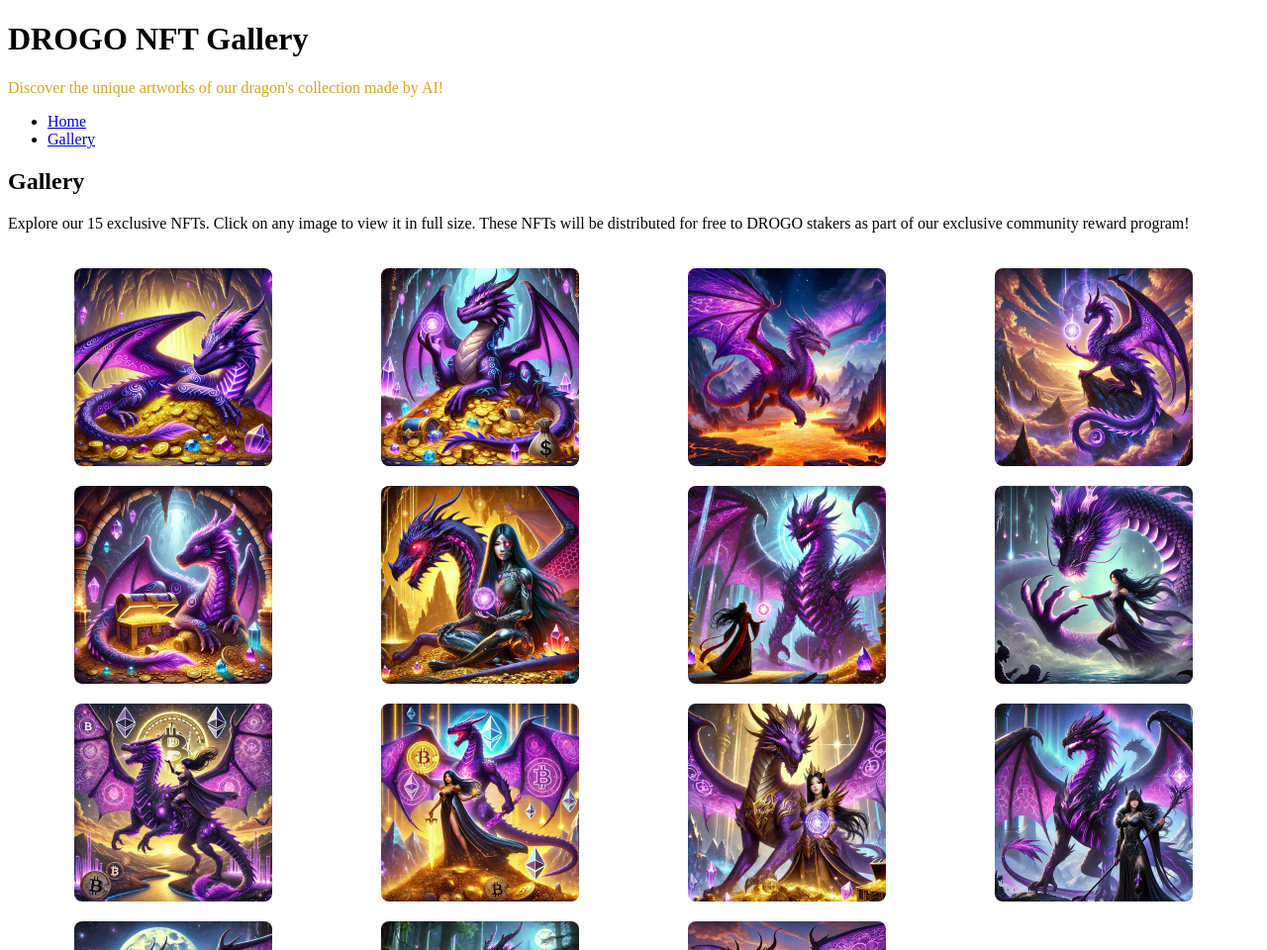
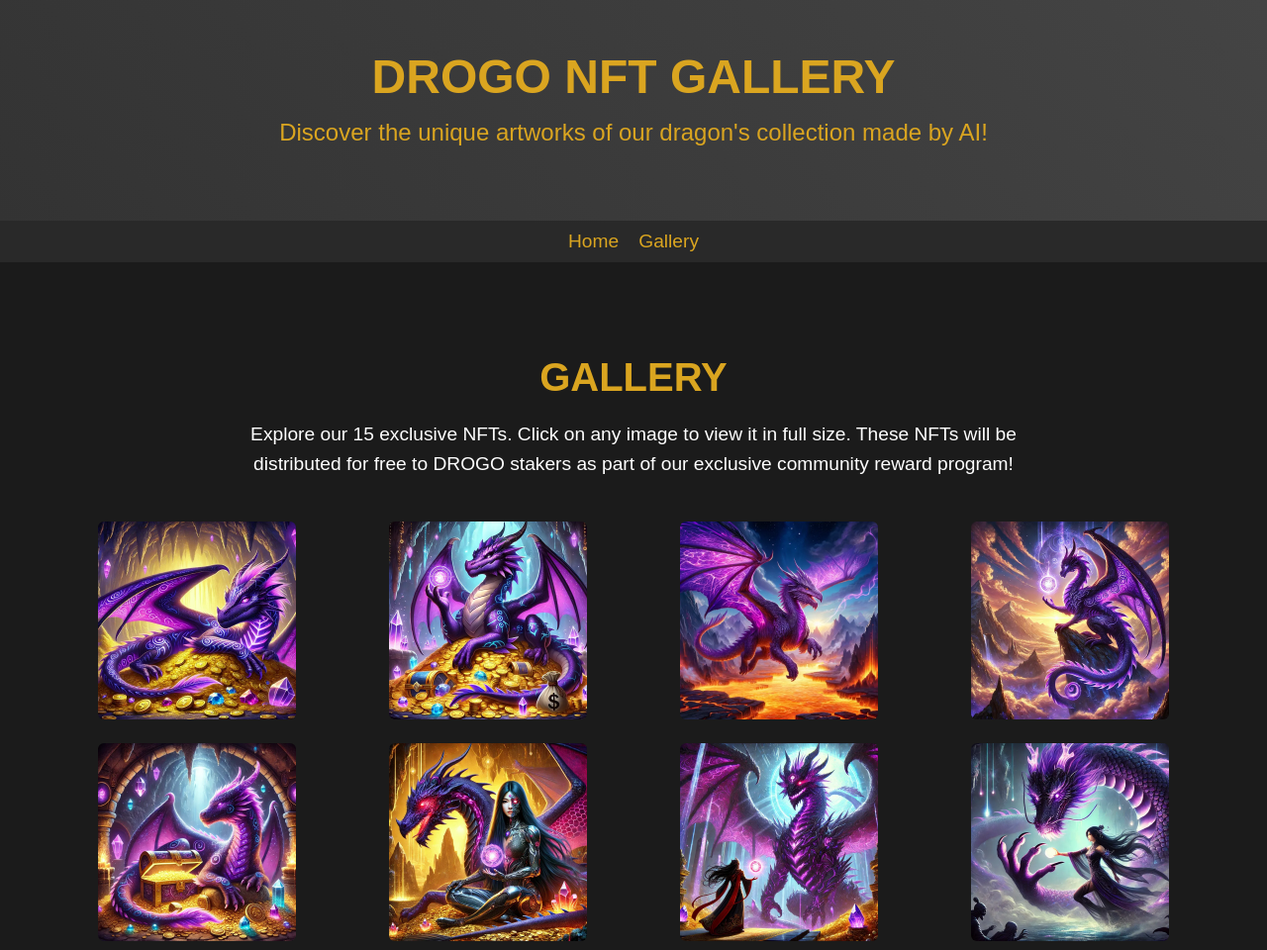
Before and after one commit to egrassy/theonlyonesite, a plain HTML site: page drogo_nft.html in a window 1280 px wide. Shown: the top 960 px of the page at 99% size. Drawn offline with Linux system fonts and the light colour scheme.

Commit message:
Update styled.css

```diff
--- a/styled.css
+++ b/styled.css
@@ -1,3 +1,83 @@
+/* Ogólny styl strony */
+body {
+  font-family: 'Arial', sans-serif;
+  margin: 0;
+  padding: 0;
+  background-color: #1b1b1b;
+  color: #fff;
+}
+
+header {
+  text-align: center;
+  background: linear-gradient(45deg, #333, #444);
+  padding: 50px 20px;
+  color: goldenrod;
+}
+
+header h1 {
+  font-size: 3rem;
+  font-weight: bold;
+  margin: 0;
+  text-transform: uppercase;
+}
+
+header p {
+  font-size: 1.5rem;
+  margin-top: 10px;
+  color: #fff;
+}
+
+.primary-navigation {
+  background-color: #292929;
+  padding: 10px 20px;
+  text-align: center;
+}
+
+.primary-navigation .nav-list {
+  list-style: none;
+  margin: 0;
+  padding: 0;
+  display: inline-flex;
+  gap: 20px;
+}
+
+.primary-navigation .nav-list a {
+  text-decoration: none;
+  color: goldenrod;
+  font-size: 1.2rem;
+  transition: color 0.3s ease;
+}
+
+.primary-navigation .nav-list a:hover {
+  color: #fff;
+}
+
+/* Styl dla sekcji */
+section {
+  padding: 60px 20px;
+  text-align: center;
+}
+
+h2 {
+  font-size: 2.5rem;
+  margin-bottom: 20px;
+  text-transform: uppercase;
+  color: goldenrod;
+}
+
+.container {
+  max-width: 1200px;
+  margin: 0 auto;
+}
+
+p {
+  font-size: 1.2rem;
+  line-height: 1.6;
+  margin: 0 auto 20px auto;
+  max-width: 800px;
+}
+
+/* Styl galerii */
 .gallery {
   display: grid;
   grid-template-columns: repeat(4, 1fr);
@@ -11,15 +91,18 @@
   max-width: 200px;
   height: auto;
   border-radius: 8px;
-  transition: transform 0.3s ease, box-shadow 0.3s ease;
+  transition: transform 0.3s ease, box-shadow 0.3s ease, border-color 0.3s ease;
   cursor: pointer;
+  border: 2px solid transparent;
 }
 
 .gallery img:hover {
   transform: scale(1.05);
-  box-shadow: 0 8px 16px rgba(0, 0, 0, 0.2);
+  box-shadow: 0 8px 16px rgba(255, 215, 0, 0.4);
+  border-color: goldenrod;
 }
 
+/* Media Queries */
 @media (max-width: 1024px) {
   .gallery {
     grid-template-columns: repeat(3, 1fr);
@@ -30,10 +113,30 @@
   .gallery {
     grid-template-columns: repeat(2, 1fr);
   }
+
+  header h1 {
+    font-size: 2.5rem;
+  }
+
+  header p {
+    font-size: 1.2rem;
+  }
 }
 
 @media (max-width: 480px) {
   .gallery {
     grid-template-columns: 1fr;
   }
+
+  header h1 {
+    font-size: 2rem;
+  }
+
+  header p {
+    font-size: 1rem;
+  }
+
+  p {
+    font-size: 1rem;
+  }
 }
```
